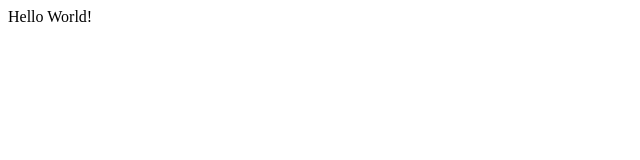
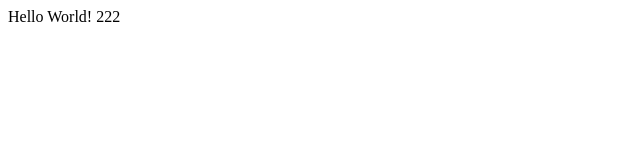
Before and after one commit to Novator0061/Udemy, a plain HTML site: page index.html in a window 1280 px wide. Shown: the full height of the page, 0-640 px from the left. Drawn offline with Linux system fonts and the light colour scheme.

Commit message:
second commit

```diff
--- a/index.html
+++ b/index.html
@@ -6,6 +6,6 @@
     <title>Document</title>
 </head>
 <body>
-    <div>Hello World!</div>
+    <div>Hello World! 222</div>
 </body>
 </html>
```
